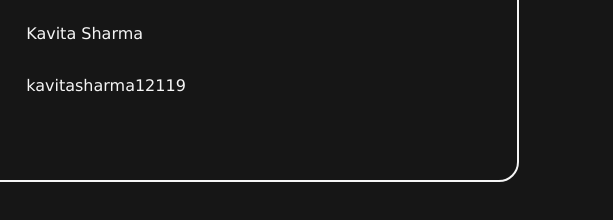
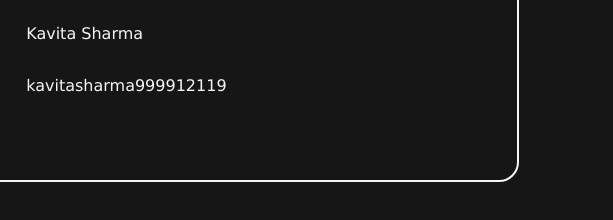
Before and after one commit to 05-sharma/Portfolio, a plain HTML site: page portfolio.html in a window 1280 px wide. Shown: the part 3570-3790 px from the top of the page, 667-1280 px from the left. Drawn offline with Linux system fonts and the light colour scheme.

Commit message:
new commit

```diff
--- a/portfolio.html
+++ b/portfolio.html
@@ -149,7 +149,8 @@
                         </div>
                         <div class="contactapp">
                             <img src="./assests2/pinterest.png" alt="photo"/>
-                            <p>kavitasharma12119</p>
+                            <p>kavitasharma999912119</p>
+
                         </div>
                     </div>
                 </div>
```
